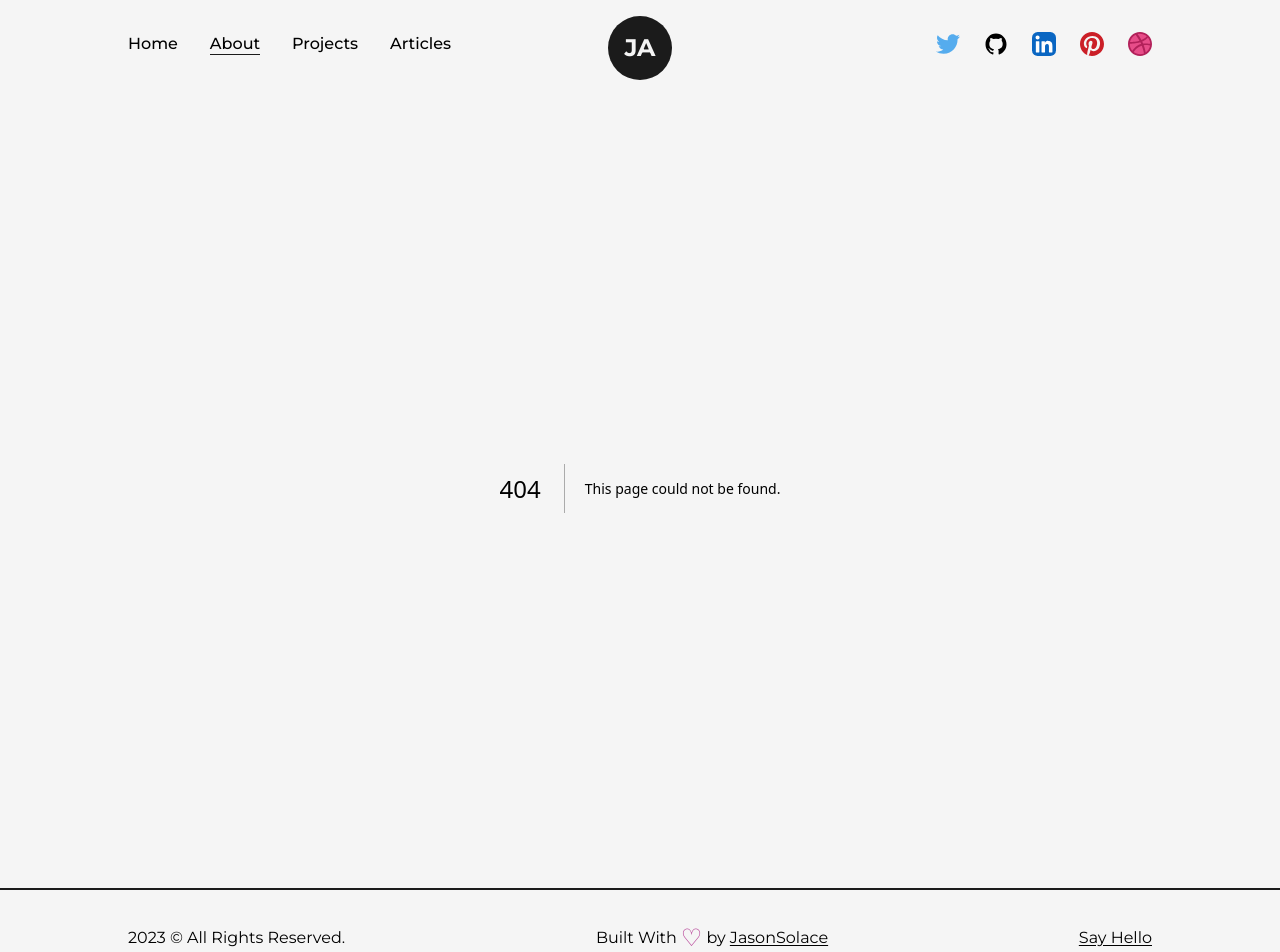
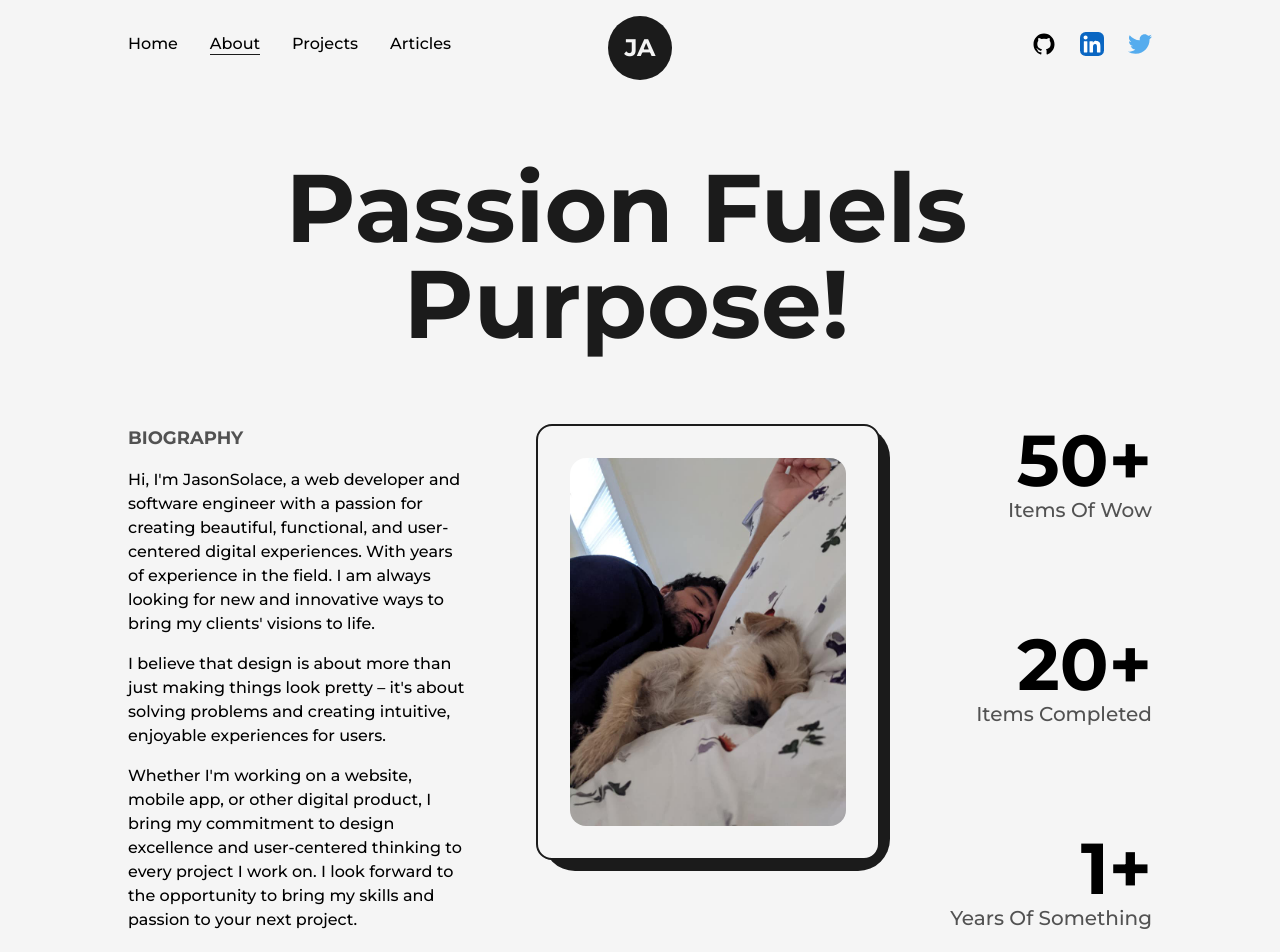
Before and after one commit to JasonSolace/Personal-Website, a Next.js app: page /about in a window 1280 px wide. Before the commit this address had no page. Shown: the top 952 px of the page. Built offline with nearby package versions, Linux system fonts and the light colour scheme.

Commit message:
Add About Page Animations

```diff
--- a/src/components/HireMe.js
+++ b/src/components/HireMe.js
@@ -11,9 +11,9 @@
         <Link
           href='mailto:jasonarmenta02@gmail.com'
           className='flex items-center justify-center absolute
-        left-1/2 top-1/2 -translate-x-1/2 -translate-y-1/2'
+        left-1/2 top-1/2 -translate-x-1/2 -translate-y-1/2 bg-dark text-light shadow-md border border-solid border-dark w-20 h-20 rounded-full font-semibold hover:bg-light hover:text-dark'
         >
-          Contact Me
+          Contact
         </Link>
       </div>
     </div>
--- a/src/components/NavBar.js
+++ b/src/components/NavBar.js
@@ -46,15 +46,6 @@
           whileTap={{ scale: 0.9 }}
           className='w-6 mr-3'
         >
-          <TwitterIcon />
-        </motion.a>
-        <motion.a
-          href='https://twitter.com'
-          target={'_blank'}
-          whileHover={{ y: -2 }}
-          whileTap={{ scale: 0.9 }}
-          className='w-6 mx-3'
-        >
           <GithubIcon />
         </motion.a>
         <motion.a
@@ -71,19 +62,11 @@
           target={'_blank'}
           whileHover={{ y: -2 }}
           whileTap={{ scale: 0.9 }}
-          className='w-6 mx-3'
-        >
-          <PinterestIcon />
-        </motion.a>
-        <motion.a
-          href='https://twitter.com'
-          target={'_blank'}
-          whileHover={{ y: -2 }}
-          whileTap={{ scale: 0.9 }}
           className='w-6 ml-3'
         >
-          <DribbbleIcon />
+          <TwitterIcon />
         </motion.a>
+
       </nav>
       <div className='absolute left-[50%] top-2 translate-x-[-50%]'>
         <Logo />
--- /dev/null
+++ b/src/pages/about.js
@@ -0,0 +1,112 @@
+import AnimatedText from "@/components/AnimatedText";
+import Layout from "@/components/Layout";
+import Head from "next/head";
+import React, { useEffect, useRef } from "react";
+import profilePic from "../../public/images/profile/developer-pic-2.jpg";
+import Image from "next/image";
+import { useInView, useMotionValue, useSpring } from "framer-motion";
+
+const AnimatedNumbers = ({ value }) => {
+	const ref = useRef(value);
+
+	const motionValue = useMotionValue(0);
+	const springValue = useSpring(motionValue, { duration: 3000 });
+	const isInView = useInView(ref, { once: true });
+
+	useEffect(() => {
+		if (isInView) {
+			motionValue.set(value);
+		}
+	}, [isInView, value, motionValue]);
+
+	useEffect(() => {
+		springValue.on("change", (latest) => {
+			if (ref.current && latest.toFixed(0) <= value) {
+				ref.current.textContent = latest.toFixed(0);
+			}
+		});
+	}, [springValue, value]);
+
+	return <span ref={ref}></span>;
+};
+
+const about = () => {
+	return (
+		<>
+			<Head>
+				<title>Jason Armenta | About Page</title>
+				<meta name="description" content="any description" />
+			</Head>
+			<main className="flex w-full flex-col item-center justify-center">
+				<Layout className="pt-16">
+					<AnimatedText text="Passion Fuels Purpose!" className="mb-16" />
+					<div className="grid w-full grid-cols-8 gap-16">
+						<div className="col-span-3 flex flex-col items-start justify-start">
+							<h2 className="mb-4 text-lg font-bold uppercase text-dark/75">
+								Biography
+							</h2>
+							<p className="font-medium">
+								Hi, I'm JasonSolace, a web developer and software engineer with
+								a passion for creating beautiful, functional, and user-centered
+								digital experiences. With years of experience in the field. I am
+								always looking for new and innovative ways to bring my clients'
+								visions to life.
+							</p>
+							<p className="my-4 font-medium">
+								I believe that design is about more than just making things look
+								pretty – it's about solving problems and creating intuitive,
+								enjoyable experiences for users.
+							</p>
+							<p className="font-medium">
+								Whether I'm working on a website, mobile app, or other digital
+								product, I bring my commitment to design excellence and
+								user-centered thinking to every project I work on. I look
+								forward to the opportunity to bring my skills and passion to
+								your next project.
+							</p>
+						</div>
+						<div className="col-span-3 relative h-max rounded-2xl border-2 border-solid border-dark bg-light p-8">
+							<div className="absolute top-0 -right-3 -z-10 w-[102%] h-[103%] rounded-[2rem] bg-dark" />
+							<Image
+								src={profilePic}
+								alt="JasonSolace"
+								className="w-full h-auto rounded-2xl"
+							/>
+						</div>
+
+						<div className="col-span-2 flex flex-col items-end justify-between">
+							<div className="flex flex-col items-end justify-center">
+								<span className="inline-block text-7xl font-bold">
+									<AnimatedNumbers value={50} />+
+								</span>
+								<h2 className="text-xl font-medium capitalize text-dark/75">
+									items of wow
+								</h2>
+							</div>
+
+							<div className="flex flex-col items-end justify-center">
+								<span className="inline-block text-7xl font-bold">
+									<AnimatedNumbers value={20} />+
+								</span>
+								<h2 className="text-xl font-medium capitalize text-dark/75">
+									items completed
+								</h2>
+							</div>
+
+							<div className="flex flex-col items-end justify-center">
+								<span className="inline-block text-7xl font-bold">
+									<AnimatedNumbers value={1} />+
+								</span>
+								<h2 className="text-xl font-medium capitalize text-dark/75">
+									years of something
+								</h2>
+							</div>
+						</div>
+					</div>
+				</Layout>
+			</main>
+		</>
+	);
+};
+
+export default about;
--- a/src/pages/index.js
+++ b/src/pages/index.js
@@ -1,54 +1,55 @@
-import Layout from '@/components/Layout';
-import Head from 'next/head';
-import Image from 'next/image';
-import profilePic from '../../public/images/profile/developer-pic-1.png';
-import AnimatedText from '@/components/AnimatedText';
-import Link from 'next/link';
-import { LinkArrow } from '@/components/Icons';
-import HireMe from '@/components/HireMe';
+import Layout from "@/components/Layout";
+import Head from "next/head";
+import Image from "next/image";
+import profilePic from "../../public/images/profile/developer-pic-1.png";
+import AnimatedText from "@/components/AnimatedText";
+import Link from "next/link";
+import { LinkArrow } from "@/components/Icons";
+import HireMe from "@/components/HireMe";
+import lightBulb from "../../public/images/svgs/miscellaneous_icons_1.svg";
 
 export default function Home() {
 	return (
 		<>
 			<Head>
-        <title>Create Next App</title>
-        <meta name='description' content='Generated by create next app' />
+				<title>Jason Armenta | Home </title>
+				<meta name="description" content="Generated by create next app" />
 			</Head>
-      <main className='flex items-center text-dark w-full min-h-screen'>
-        <Layout className='pt-0'>
-          <div className='flex items-center justify-between w-full'>
-            <div className='w-1/2'>
+			<main className="flex items-center text-dark w-full min-h-screen">
+				<Layout className="pt-0">
+					<div className="flex items-center justify-between w-full">
+						<div className="w-1/2">
 							<Image
 								src={profilePic}
-                alt='Jason Armenta'
-                className='w-full h-auto'
+								alt="Jason Armenta"
+								className="w-full h-auto"
 							/>
 						</div>
-            <div className='w-1/2 flex flex-col items-center self-center'>
+						<div className="w-1/2 flex flex-col items-center self-center">
 							<AnimatedText
-                text='Turning Vision Into Reality With Code And Design.'
-                className='!text-6xl !text-left'
+								text="Turning Vision Into Reality With Code And Design."
+								className="!text-6xl !text-left"
 							/>
-              <p className='my-4 text-base font-medium'>
+							<p className="my-4 text-base font-medium">
 								As a skilled full-stack developer, I am dedicated to turning
 								ideas into innovative web applications. Explore my latest
 								projects and articles, showcasing my expertise in React.js and
 								web development.
 							</p>
-              <div className='flex items-center self-start mt-2'>
+							<div className="flex items-center self-start mt-2">
 								<Link
-                  href='/dummy.pdf'
-                  target={'_blank'}
-                  className='flex items-center bg-dark text-light p-2.5 px-6
-                rounded-lg text-lg font-semibold hover:bg-light hover:text-dark border-2 border-solid border-transparent hover:border-dark'
+									href="/dummy.pdf"
+									target={"_blank"}
+									className="flex items-center bg-dark text-light p-2.5 px-6
+                rounded-lg text-lg font-semibold hover:bg-light hover:text-dark border-2 border-solid border-transparent hover:border-dark"
 									download={true}
 								>
-                  Resume <LinkArrow className={'w-6 ml-1'} />
+									Resume <LinkArrow className={"w-6 ml-1"} />
 								</Link>
 								<Link
-                  href='mailto:jasonarmenta02@gmail.com'
-                  target={'_blank'}
-                  className='ml-4 text-lg font-medium capitalize text-dark underline'
+									href="mailto:jasonarmenta02@gmail.com"
+									target={"_blank"}
+									className="ml-4 text-lg font-medium capitalize text-dark underline"
 								>
 									Something else here?
 								</Link>
@@ -57,6 +58,10 @@
 					</div>
 				</Layout>
 				<HireMe />
+				<div className="absolute right-8 bottom-8 inline-block w-24">
+					<Image src={lightBulb} alt="JasonSolace" className="w-full h-auto" />-
+					.
+				</div>
 			</main>
 		</>
 	);
```
Also changed, not shown: public/images/profile/developer-pic-2.jpg. Lines whose indentation alone changed are shown as unchanged.
